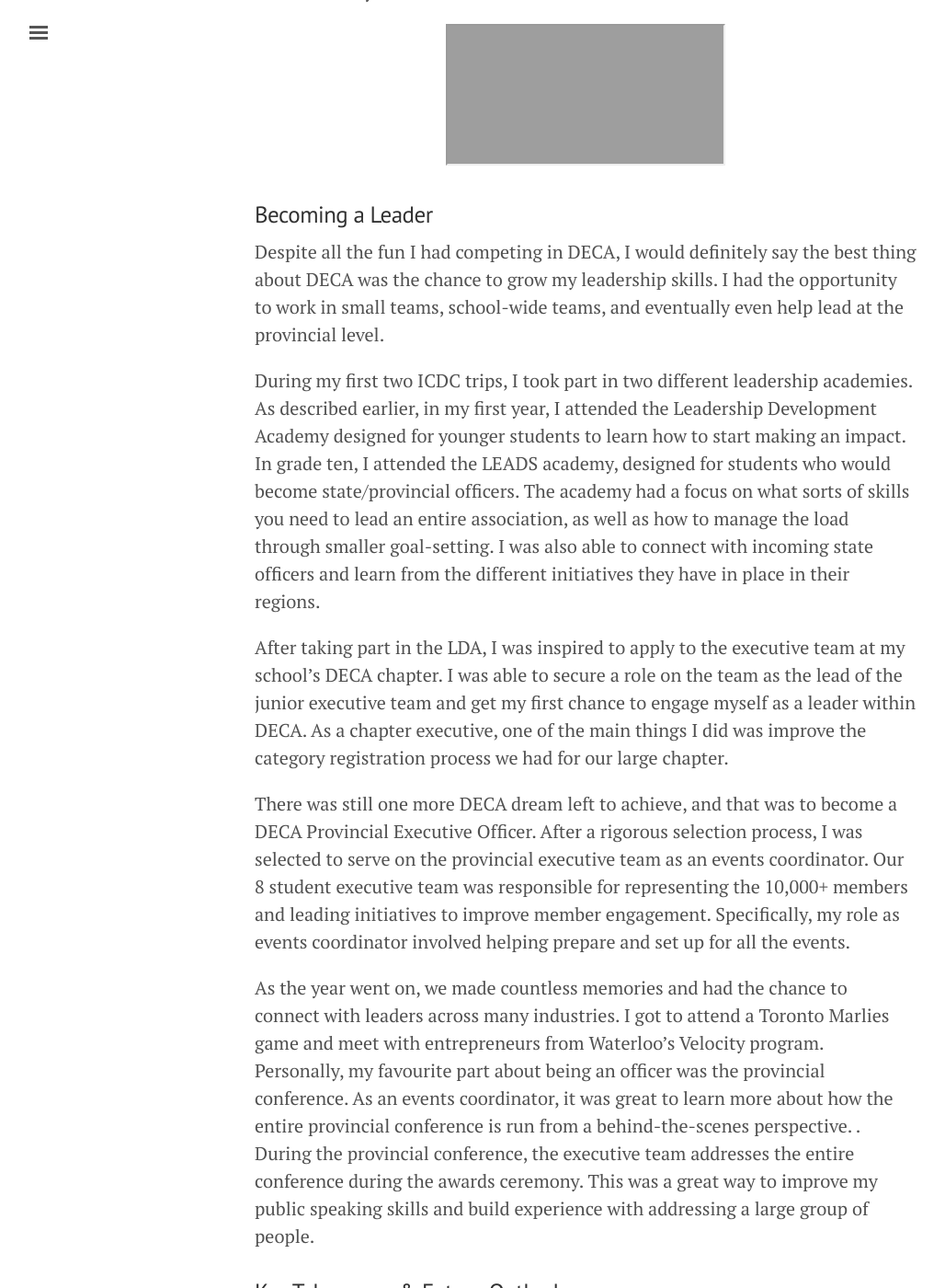
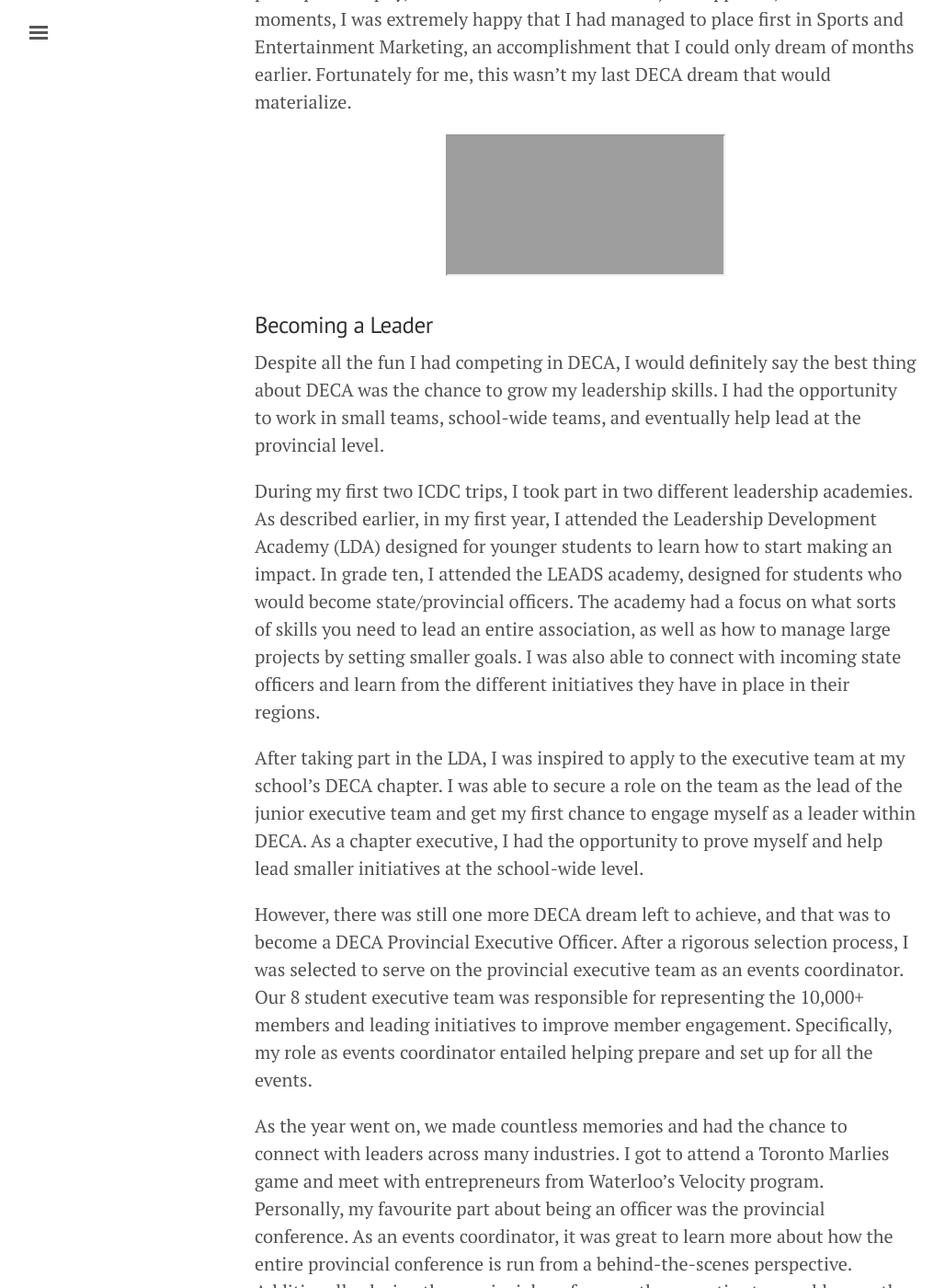
Before and after one commit to gajaria123/gajaria123.github.io, a Jekyll site: the page built from _posts/2016-06-01-deca-experience.md, in a window 1280 px wide and 1400 px high, scrolled down 2918 px. Shown: the whole window at 92% size, without its empty margins (3-1031 px from the left). Built offline with Jekyll 4.4.1, drawn with Linux system fonts in a browser that asks for light colours; some of the changed text lies outside the part shown; grey boxes are pictures that could not be loaded.

Commit message:
Update 2016-06-01-deca-experience.md

```diff
--- a/_posts/2016-06-01-deca-experience.md
+++ b/_posts/2016-06-01-deca-experience.md
@@ -10,50 +10,49 @@
 ### Getting Started
 It was my first week of high school when one of my best friends told me I should check out the introductory meeting for a club called DECA. After learning about the club at the meeting, I was quite reluctant to join because I wasn’t too sure if I was going to enjoy competing in a business competition. What I didn’t realize at the time was that DECA is a lot more than just a “business competition.” Fortunately, my friend convinced me to join and compete in a team role-play event together just to see how well we could do.
 
-After barely scraping past regionals, it was time to prepare for provincials. I attended a few meetings and quickly noticed that DECA was an integral part of many students high school experience. The chapter executive team was led by grade elevens and twelves who had built their leadership experience through the club. I was inspired by their actions, and decided to commit myself to continue to grow as a leader within DECA.
+After barely scraping past regionals, it was time to prepare for provincials. I attended a few meetings and quickly noticed that DECA was an integral part of many students' high school experience. The chapter executive team was led by grade elevens and twelves who had built their leadership experience through the club. I was inspired by their actions, and decided to commit myself to continue to grow as a leader within DECA.
 
 <!--excerpt-->
 
-It was finally time for my first provincial competition at the Toronto Sheraton Centre. As soon as I entered the building, I was blown away by the thousands of students who had come together from all across the province to compete and network. As the event progressed, I had the opportunity to connect with fellow students who would go on to become some of my best friends through my high school career. Unfortunately, I wasn’t able to qualify to compete at internationals.
+It was finally time for my first provincial competition at the Toronto Sheraton Centre. As soon as I entered the building, I was blown away by the thousands of students who had come together from all across the province to compete and network. As the event progressed, I had the opportunity to connect with fellow students who would go on to become some of my best friends through my high school career. Although I had an amazing time at the event, unfortunately, I wasn’t able to qualify to compete at internationals.
 
-However, thanks to the amazing advisors at my chapter, I was given the opportunity to attend the Leadership Development Academy at the International Career Development Conference. The academy taught me a lot about leadership and how to build experience through DECA by becoming more engaged with the organization and the different facets of it. The trip also gave me a glimpse into the competition at the international level, and the calibre required to win at the global stage. I knew there was a long way for me to go if I wanted to be able to place first worldwide.
+However, thanks to the amazing advisors at my chapter, I was given the opportunity to attend the Leadership Development Academy at the International Career Development Conference in Anaheim, California. The academy taught me about leadership and how to build experience through DECA by engaging in all the different facets of the organization. The trip also gave me a glimpse into the competition at the international level, and the calibre required to win at the global stage. After seeing the skill level of the winners, I knew there was a long way for me to go if I wanted to be able to place first worldwide.
 
 ### What It Takes To Win
 I decided that I would compete in Sports and Entertainment Marketing because of my passion towards both the sports and entertainment industries. To help train for competition, I spent a lot of time learning as much as I could about industry and the different strategies and tactics employed by the market leaders of today. After placing second at regionals in grade ten, I headed into my second provincial competition confident that I would move forward to internationals.
 
-Unfortunately, I didn’t move forward. In fact, my roleplays were weaker than they were in grade nine. I was crushed. But that’s when I learned you can’t just win something based on a little bit of extra effort. If you really want to win, you shouldn’t be spending hours and hours locked up in a room studying, but instead, simply focus. During the months after provincials, I reflected a lot about what I wanted to do. I continued to commit myself to my goal from grade nine of becoming a Provincial Executive Officer.
+Unfortunately, I didn’t move forward. In fact, my roleplays were weaker than they were in grade nine. I was crushed. But that’s when I learned you can’t just win something based on a little bit of extra effort. If you really want to win, you shouldn’t be spending hours and hours locked up in a room studying, but instead, develop an unwavering focus towards your vision. During the months after provincials, I reflected a lot about what I wanted to do. I decided that I should continue to commit myself to my goal from grade nine of becoming a Provincial Executive Officer.
 
 At the start of grade eleven, I became more involved in my school than ever before. I joined different clubs and learned a lot about holding events through my involvement in Impact Tomorrow.  I did my best to attend as many DECA-related events as I could and continued to grow my network within the organization.
 
 Finally, it was time to compete again at provincials, where I had never done well enough to move on. But this time would be different. I managed to place fifth, which would be enough to qualify me to compete at the international conference in Orlando, Florida. I was super excited to see that my hard work payed off, and finally have the chance to represent my province on the world stage.
 
-Competing at internationals was a phenomenal experience. The case studies were more detailed than other competitions and required quick problem solving to come up with a solution within 10 minutes. I had a ton of fun competing in the first round and found myself in the final round. I was nervous and excited to compete in the finals the first time I was competing at ICDC. After competing, I headed back to the hotel to change and get ready for the awards.
+Competing at internationals was a phenomenal experience. The case studies were more detailed than other competitions and required quick problem solving to come up with a solution within 10 minutes. I had a ton of fun competing in the first round and found myself in the final round. I was nervous and excited to compete in the finals the first time I was competing at ICDC. Fortunately, I was able to tackle the final case study and convince my judge that my strategic solution was optimal. It was finally time for the big awards ceremony, to see who would take home first place internationally.
 
-My category was called up late in the award ceremony, and I had somehow managed to place first. As I went up to pick up the trophy, I didn’t even realize what had just happened, but after a few moments, I was extremely happy that I had managed to place first in Sports and Entertainment Marketing, an accomplishment that I could only dream of months earlier. Fortunately for me, this wasn’t my last DECA dream that would materialize.
+My category was called up late in the award ceremony, and after a few nerve-wracking moments, I heard my name called out for first place. As I went up to pick up the trophy, I didn’t even realize what had just happened, but after a few moments, I was extremely happy that I had managed to place first in Sports and Entertainment Marketing, an accomplishment that I could only dream of months earlier. Fortunately for me, this wasn’t my last DECA dream that would materialize.
 <center>
 <iframe src="http://www.youtube.com/embed/loXPOB3yddQ?color=white&theme=light"></iframe>
 </center>
 
 ### Becoming a Leader
-Despite all the fun I had competing in DECA, I would definitely say the best thing about DECA was the chance to grow my leadership skills. I had the opportunity to work in small teams, school-wide teams, and eventually even help lead at the provincial level.
+Despite all the fun I had competing in DECA, I would definitely say the best thing about DECA was the chance to grow my leadership skills. I had the opportunity to work in small teams, school-wide teams, and eventually help lead at the provincial level.
 
-During my first two ICDC trips, I took part in two different leadership academies. As described earlier, in my first year, I attended the Leadership Development Academy designed for younger students to learn how to start making an impact. In grade ten, I attended the LEADS academy, designed for students who would become state/provincial officers. The academy had a focus on what sorts of skills you need to lead an entire association, as well as how to manage the load through smaller goal-setting. I was also able to connect with incoming state officers and learn from the different initiatives they have in place in their regions.
+During my first two ICDC trips, I took part in two different leadership academies. As described earlier, in my first year, I attended the Leadership Development Academy (LDA) designed for younger students to learn how to start making an impact. In grade ten, I attended the LEADS academy, designed for students who would become state/provincial officers. The academy had a focus on what sorts of skills you need to lead an entire association, as well as how to manage large projects by setting smaller goals. I was also able to connect with incoming state officers and learn from the different initiatives they have in place in their regions.
 
-After taking part in the LDA, I was inspired to apply to the executive team at my school’s DECA chapter. I was able to secure a role on the team as the lead of the junior executive team and get my first chance to engage myself as a leader within DECA. As a chapter executive, one of the main things I did was improve the category registration process we had for our large chapter.
+After taking part in the LDA, I was inspired to apply to the executive team at my school’s DECA chapter. I was able to secure a role on the team as the lead of the junior executive team and get my first chance to engage myself as a leader within DECA. As a chapter executive, I had the opportunity to prove myself and help lead smaller initiatives at the school-wide level.
 
-There was still one more DECA dream left to achieve, and that was to become a DECA Provincial Executive Officer. After a rigorous selection process, I was selected to serve on the provincial executive team as an events coordinator. Our 8 student executive team was responsible for representing the 10,000+ members and leading initiatives to improve member engagement. Specifically, my role as events coordinator involved helping prepare and set up for all the events.
+However, there was still one more DECA dream left to achieve, and that was to become a DECA Provincial Executive Officer. After a rigorous selection process, I was selected to serve on the provincial executive team as an events coordinator. Our 8 student executive team was responsible for representing the 10,000+ members and leading initiatives to improve member engagement. Specifically, my role as events coordinator entailed helping prepare and set up for all the events.
 
-As the year went on, we made countless memories and had the chance to connect with leaders across many industries. I got to attend a Toronto Marlies game and meet with entrepreneurs from Waterloo's Velocity program. Personally, my favourite part about being an officer was the provincial conference. As an events coordinator, it was great to learn more about how the entire provincial conference is run from a behind-the-scenes perspective. . During the provincial conference, the executive team addresses the entire conference during the awards ceremony. This was a great way to improve my public speaking skills and build experience with addressing a large group of people.
+As the year went on, we made countless memories and had the chance to connect with leaders across many industries. I got to attend a Toronto Marlies game and meet with entrepreneurs from Waterloo's Velocity program. Personally, my favourite part about being an officer was the provincial conference. As an events coordinator, it was great to learn more about how the entire provincial conference is run from a behind-the-scenes perspective. Additionally, during the provincial conference, the executive team addresses the entire conference during the awards ceremony. This was a great way to improve my public speaking skills and build experience with addressing a large group of people.
+
+
+### Key Takeaways & Future Outlook
+The ups and downs, challenges and opportunities of my DECA journey helped me learn and mature as a student and professional. I learned the following key lessons along the way:
+- Aim high - set goals for yourself that may seem impossible at first
+- Connect - whenever you have a chance, talk to the people around you, you never know what you'll learn
+- Persevere - you'll never get what you want the first time around. Always be planning with your goals in mind
+- Create - sometimes opportunities won't present themselves in plain-sight, carve out new possibilities by constantly proving yourself
 
 
 
-### Key Takeaways & Future Outlook
-The ups and downs, challenges and opportunities helped me learn and mature as a student and professional. I learned the following key lessons along the way:
-- Aim high - set goals for yourself that may seem impossible at first
-- Connect - whenever you have a chance, talk to the people around you, you never know what you'll learn
-- Persevere - you'll never get what you want the first time around. Always be planning with your goals in mind
-- Create - sometimes opportunities won't present themselves in plain-sight. Figure out how to convey the value you can add to a project.
-
-
-
-Looking ahead, I plan on continuing to remain involved with DECA Ontario as an alumn by giving back to the organization. I'm hoping to judge at a few competitions and help mentor aspiring student leaders.
+Looking ahead, I plan on continuing to remain involved with DECA Ontario as an alumnus by giving back to the organization. I'm hoping to judge at a few competitions and help mentor aspiring student leaders.
```
